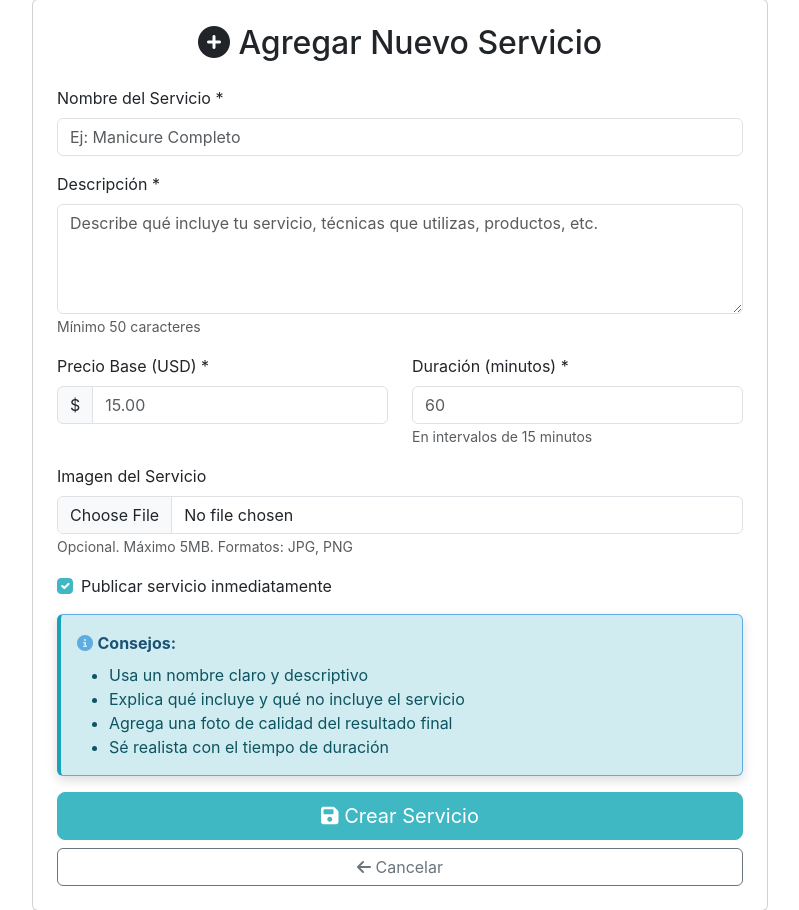
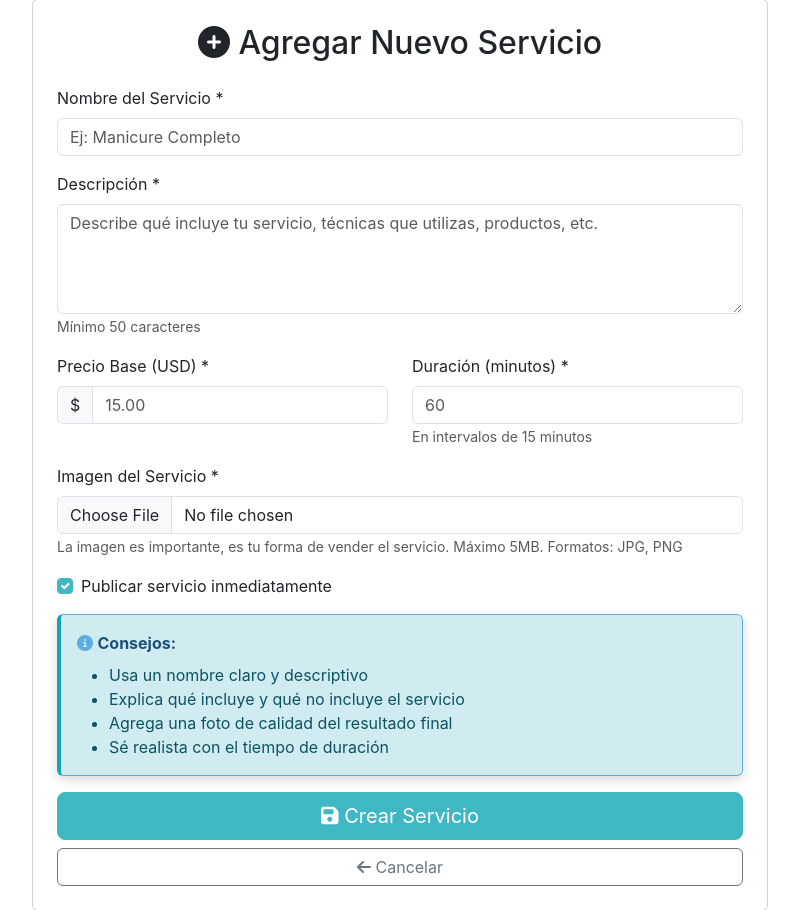
Before and after one commit to jimbuho/liberi_project, a Django app: template templates/services/create.html in a window 1280 px wide. Shown: the part 93-1003 px from the top of the page, without its empty margins (240-1039 px from the left). Run offline with Django 5.2, Linux system fonts and the light colour scheme; the template is opened without the code that fills it, so the values that code supplies are empty.

Commit message:
Primera correccion

```diff
--- a/liberi_project/settings.py
+++ b/liberi_project/settings.py
@@ -135,6 +135,10 @@ else:
             'PORT': os.getenv('LOCAL_DB_PORT', '5432'),
         }
     }
+
+SECURE_PROXY_HEADER = ('HTTP_X_FORWARDED_PROTO', 'https')
+SESSION_COOKIE_SECURE = True
+CSRF_COOKIE_SECURE = True
 
 AUTH_PASSWORD_VALIDATORS = [
     {'NAME': 'django.contrib.auth.password_validation.UserAttributeSimilarityValidator'},
--- a/templates/services/create.html
+++ b/templates/services/create.html
@@ -51,10 +51,10 @@
                         </div>
 
                         <div class="mb-3">
-                            <label for="image" class="form-label">Imagen del Servicio</label>
+                            <label for="image" class="form-label">Imagen del Servicio *</label>
                             <input type="file" class="form-control" id="image" name="image"
                                    accept="image/*">
-                            <small class="text-muted">Opcional. Máximo 5MB. Formatos: JPG, PNG</small>
+                            <small class="text-muted">La imagen es importante, es tu forma de vender el servicio. Máximo 5MB. Formatos: JPG, PNG</small>
                         </div>
 
                         <div class="mb-3">
```
